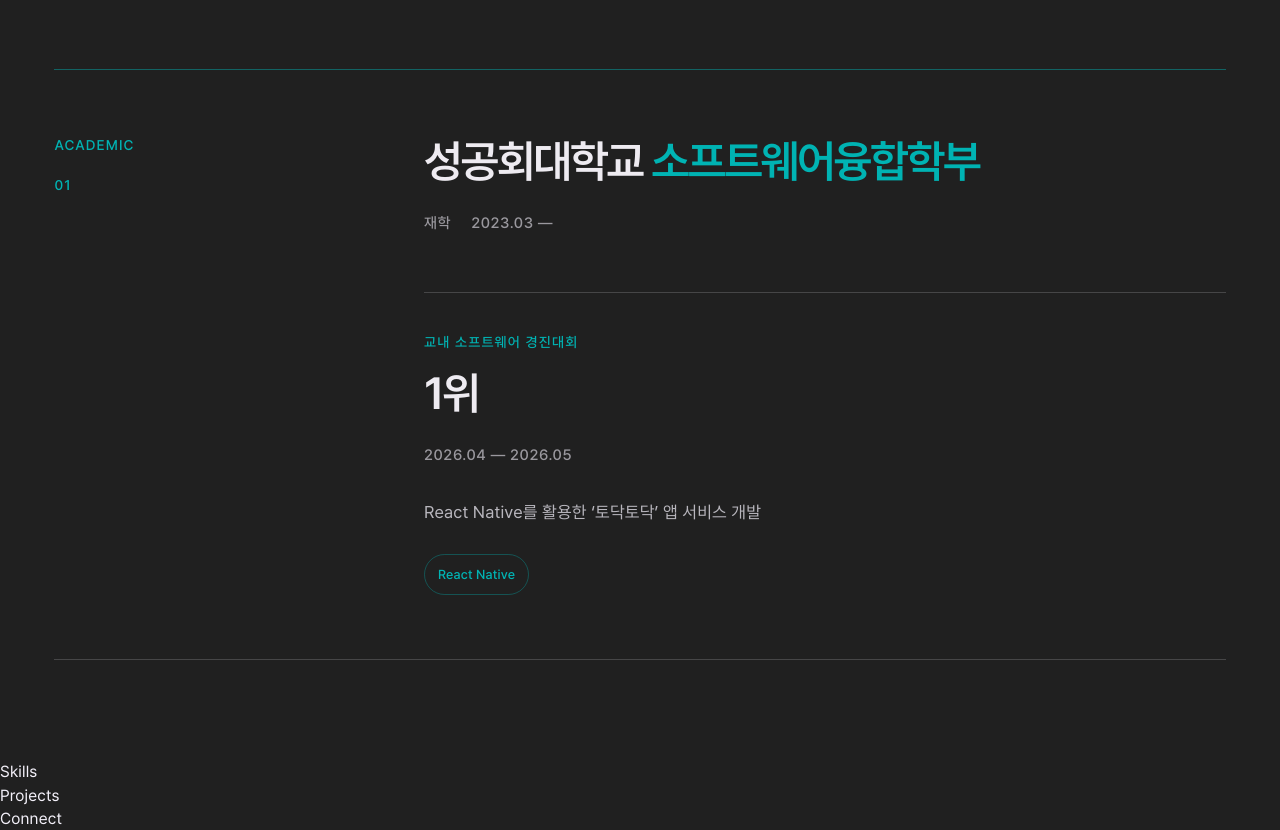
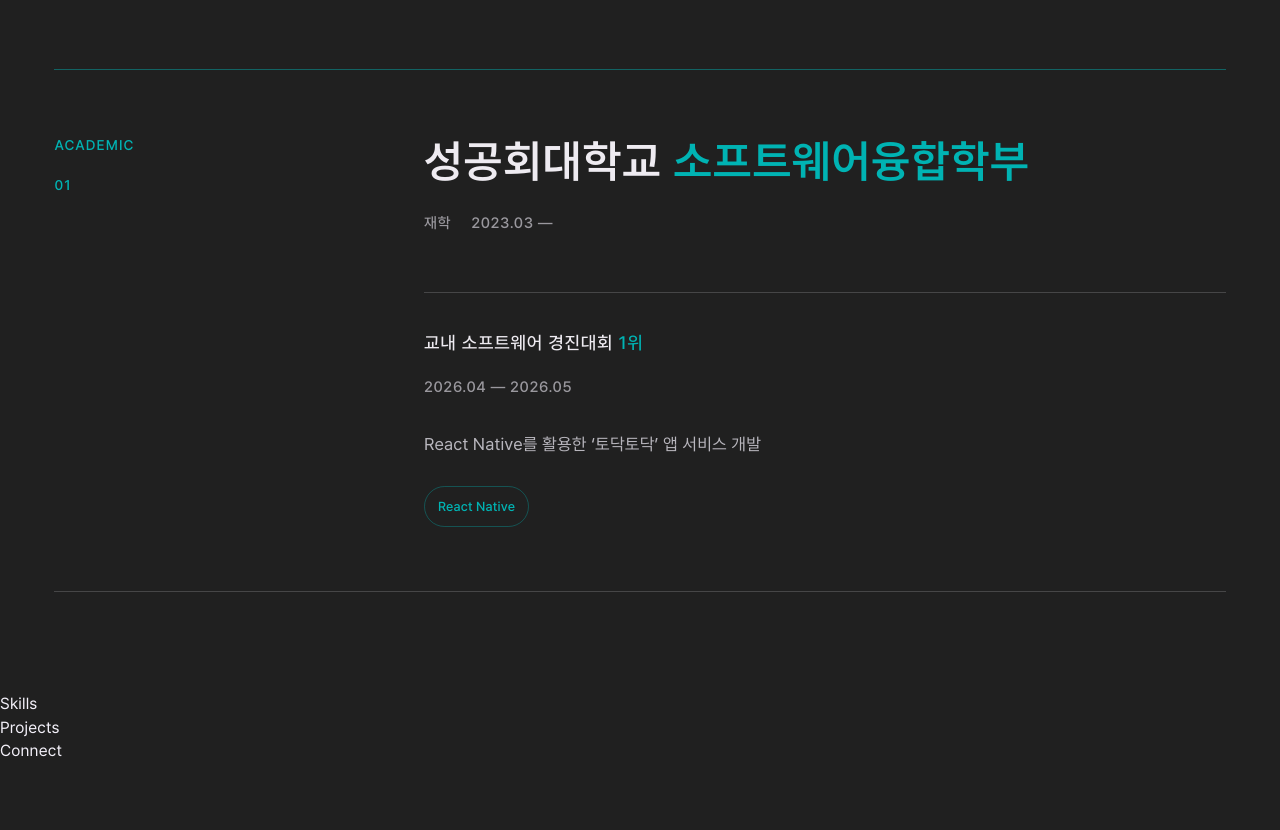
Before and after one commit to ujini7833-droid/yujin-portfolio, a React (Vite) app: page / in a window 1280 px wide. Shown: the part 2600-3430 px from the top of the page. After the commit the page ends 3362 px from the top, so only its background shows below. Built offline with nearby package versions, Linux system fonts and the light colour scheme.

Commit message:
feat: 글씨 디자인 및 배치 수정 (#11)

```diff
--- a/src/components/Education.css
+++ b/src/components/Education.css
@@ -77,7 +77,7 @@
   font-size: clamp(27px, 3.5vw, 46px);
   font-weight: 400;
   line-height: 1.25;
-  letter-spacing: -0.05em;
+  letter-spacing: 0.02em;
 }
 
 .education-content h3 span {
@@ -92,10 +92,14 @@
 
 .education-award-label {
   margin: 0 0 12px;
+  color: #eeebf1;
+  font-family: 'Pretendard-Medium', sans-serif;
+  font-size: 18px;
+  letter-spacing: 0.04em;
+}
+
+.education-award-label span {
   color: #00b3b3;
-  font-family: 'Pretendard-Medium', sans-serif;
-  font-size: 14px;
-  letter-spacing: 0.08em;
 }
 
 .education-award h4 {
--- a/src/components/Education.jsx
+++ b/src/components/Education.jsx
@@ -24,8 +24,7 @@
                             </div>
 
                             <section className="education-award">
-                                <p className="education-award-label">교내 소프트웨어 경진대회</p>
-                                <h4>1위</h4>
+                                <p className="education-award-label">교내 소프트웨어 경진대회 <span>1위</span></p>
                                 <p className="education-period">2026.04 — 2026.05</p>
                                 <p className="education-description">
                                     React Native를 활용한 ‘토닥토닥’ 앱 서비스 개발
```
